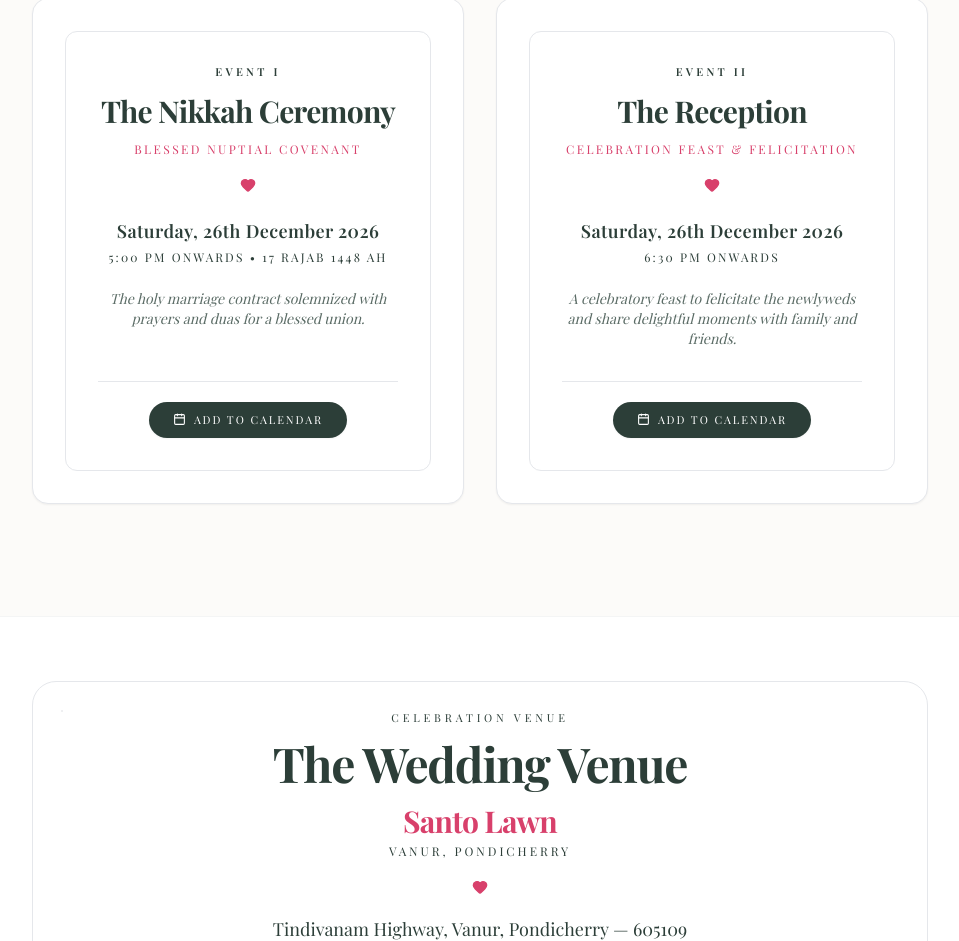
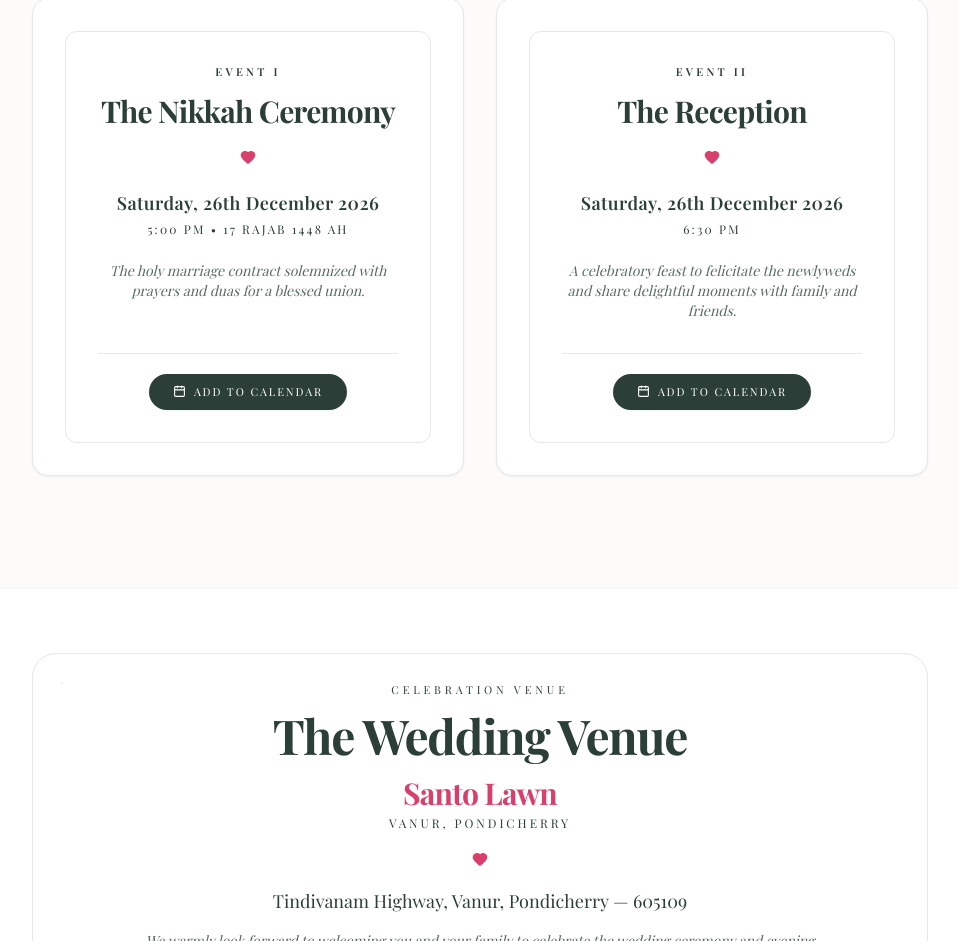
Before and after one commit to nsakthivel-dev/ajmalrifa-invitation, a React (Vite) app: page / in a window 1280 px wide. Shown: the part 2951-3892 px from the top of the page, without its empty margins (160-1119 px from the left). Built offline with nearby package versions, Linux system fonts and the light colour scheme; a web font is replaced by a local one.

Commit message:
Remove event subtitles and remove Onwards from celebration event times

```diff
--- a/src/App.jsx
+++ b/src/App.jsx
@@ -769,11 +769,6 @@ https://ajmalrifa-invitation.vercel.app/`;
                         {isNikah ? "The Nikkah Ceremony" : "The Reception"}
                       </h3>
 
-                      {/* Ceremony Subtitle */}
-                      <p className="text-xs uppercase tracking-[0.2em] text-[#d8406b] font-medium">
-                        {isNikah ? "Blessed Nuptial Covenant" : "Celebration Feast & Felicitation"}
-                      </p>
-
                       {/* Traditional Gold Filigree Divider */}
                       <div className="py-2 flex items-center justify-center gap-3">
                         <span className="h-px w-10 bg-[#c5a059]/30" />
@@ -787,7 +782,7 @@ https://ajmalrifa-invitation.vercel.app/`;
                           Saturday, 26th December 2026
                         </p>
                         <p className="text-xs text-[#8c6b2d] uppercase tracking-[0.18em] font-sans font-medium">
-                          {event.time} Onwards {isNikah && "• 17 Rajab 1448 AH"}
+                          {event.time} {isNikah && "• 17 Rajab 1448 AH"}
                         </p>
                       </div>
 
```
